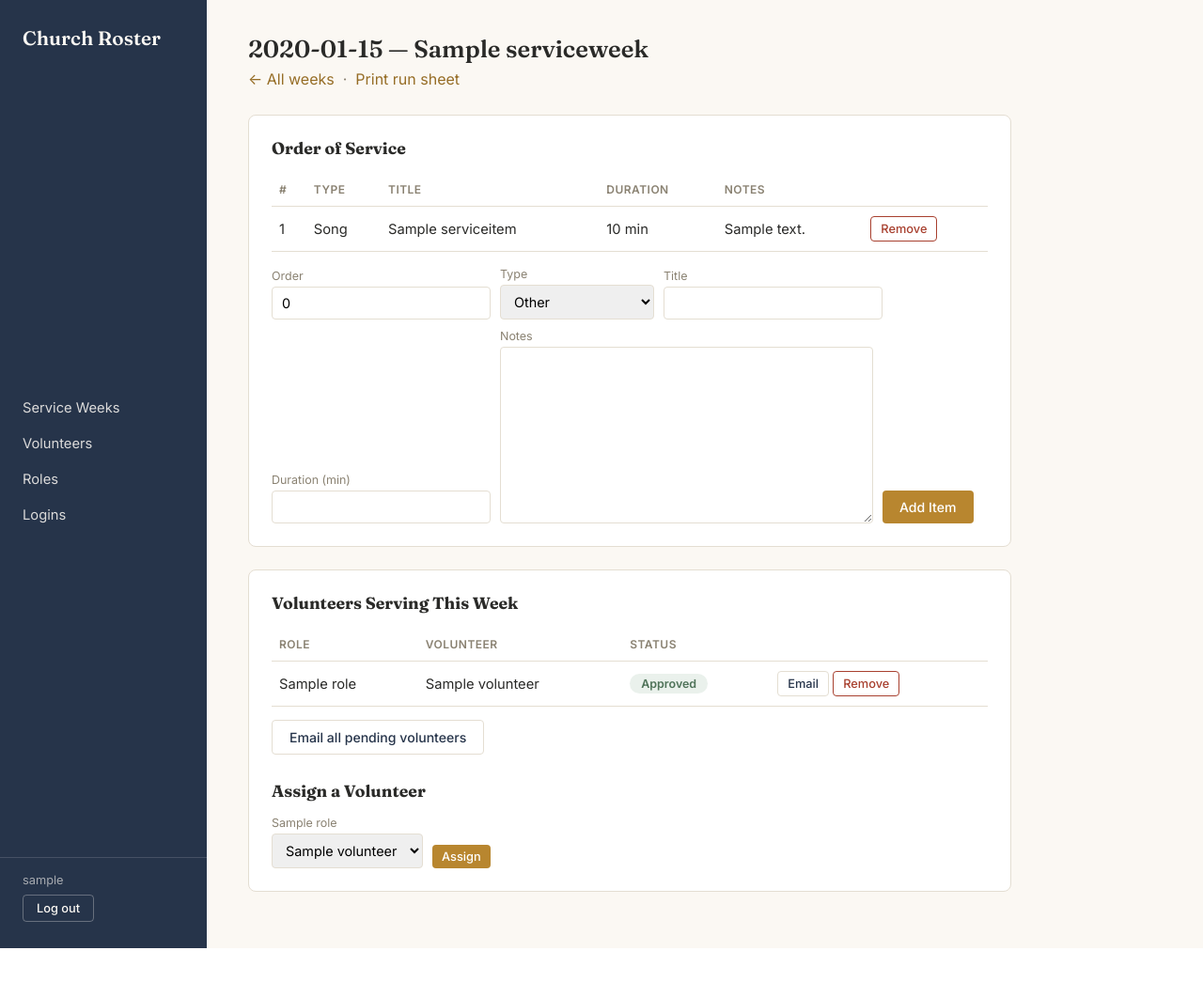
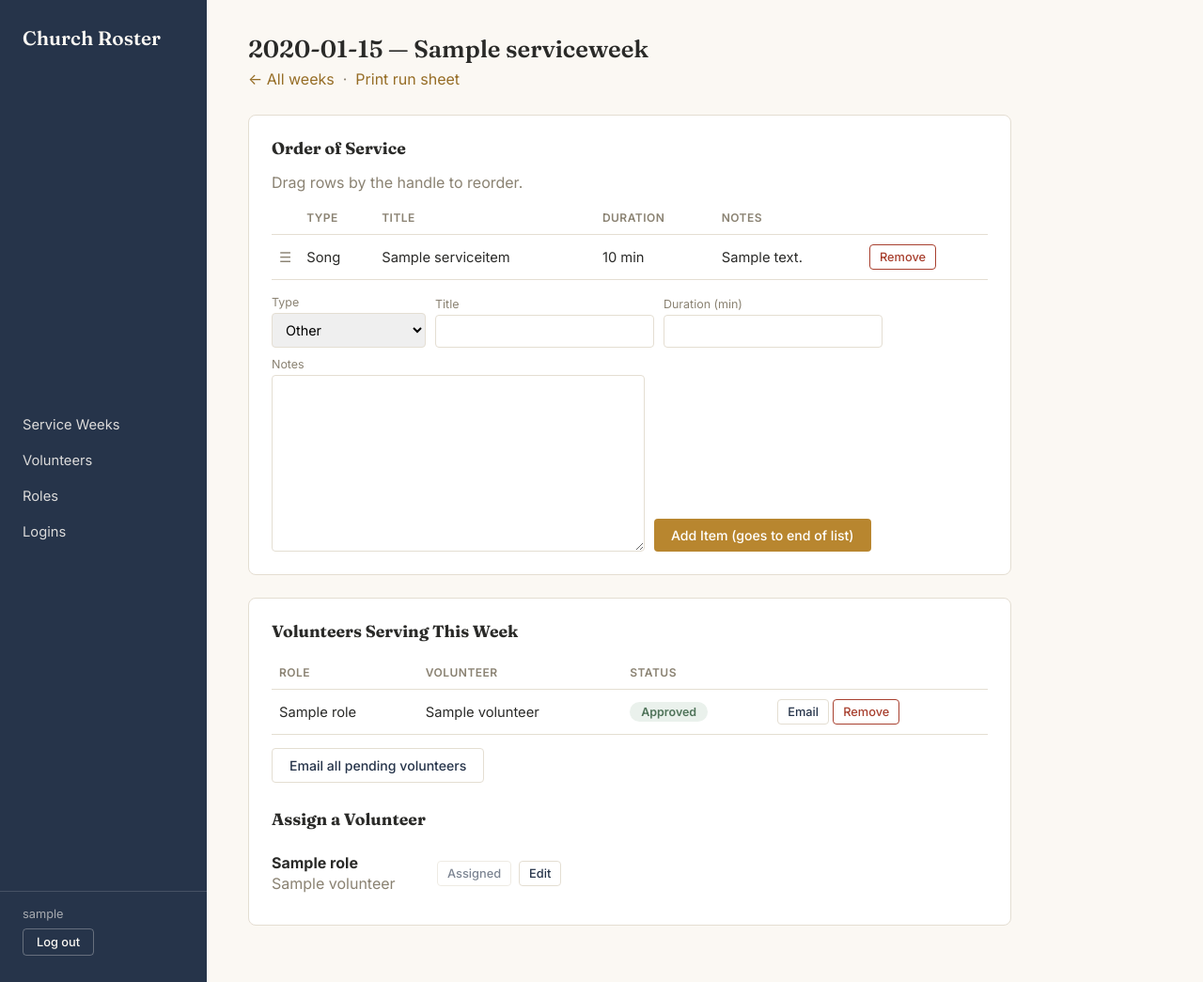
Before and after one commit to cambridgebaptistchurchnz-arch/Planning-Webapp, a Django app: page /dashboard/week/1/ in a window 1280 px wide. Shown: the whole page at 94% size. Before the commit the page ends 1009 px from the top, so only its background shows below. Run offline with Django 5.2, Linux system fonts and the light colour scheme; a user stored in the database is signed in; tables that the repository leaves empty hold one stand-in row (values such as "Sample post").

Commit message:
Update weekly schedule screen

```diff
--- a/scheduling/forms.py
+++ b/scheduling/forms.py
@@ -18,7 +18,7 @@ class ServiceWeekForm(forms.ModelForm):
 class ServiceItemForm(forms.ModelForm):
     class Meta:
         model = ServiceItem
-        fields = ["order", "item_type", "title", "duration_minutes", "notes"]
+        fields = ["item_type", "title", "duration_minutes", "notes"]
 
 
 class AssignmentForm(forms.ModelForm):
--- a/scheduling/templates/scheduling/dashboard_base.html
+++ b/scheduling/templates/scheduling/dashboard_base.html
@@ -260,6 +260,56 @@
             font-size: 0.9rem;
             padding: 8px 0;
         }
+
+        /* ---------- Drag and drop (order of service) ---------- */
+
+        .drag-handle {
+            cursor: grab;
+            color: var(--text-quiet);
+            width: 24px;
+            text-align: center;
+        }
+
+        #order-of-service-list tr.sortable-ghost {
+            opacity: 0.4;
+            background: var(--paper);
+        }
+
+        /* ---------- Assign row (per-role assignment) ---------- */
+
+        .assign-row {
+            display: flex;
+            align-items: center;
+            gap: 16px;
+            flex-wrap: wrap;
+            padding: 10px 0;
+            border-bottom: 1px solid var(--line);
+        }
+
+        .assign-row:last-child {
+            border-bottom: none;
+        }
+
+        .assign-row-label {
+            min-width: 160px;
+            display: flex;
+            flex-direction: column;
+            gap: 2px;
+        }
+
+        .assign-row-actions {
+            display: flex;
+            gap: 8px;
+        }
+
+        .assign-row-actions button[disabled] {
+            opacity: 0.6;
+            cursor: default;
+        }
+
+        .assign-row-form {
+            margin-top: 0 !important;
+        }
     </style>
 </head>
 <body>
--- a/scheduling/templates/scheduling/service_week_detail.html
+++ b/scheduling/templates/scheduling/service_week_detail.html
@@ -10,11 +10,12 @@
 
 <div class="panel">
     <h3>Order of Service</h3>
+    <p class="page-subtitle" style="margin-bottom: 10px;">Drag rows by the handle to reorder.</p>
     {% if items %}
     <table>
         <thead>
             <tr>
-                <th>#</th>
+                <th></th>
                 <th>Type</th>
                 <th>Title</th>
                 <th>Duration</th>
@@ -22,10 +23,10 @@
                 <th></th>
             </tr>
         </thead>
-        <tbody>
+        <tbody id="order-of-service-list">
             {% for item in items %}
-            <tr>
-                <td>{{ item.order }}</td>
+            <tr data-item-id="{{ item.pk }}">
+                <td class="drag-handle" title="Drag to reorder">&#9776;</td>
                 <td>{{ item.get_item_type_display }}</td>
                 <td>{{ item.title }}</td>
                 <td>{% if item.duration_minutes %}{{ item.duration_minutes }} min{% endif %}</td>
@@ -47,10 +48,6 @@
     <form method="post" class="inline-form">
         {% csrf_token %}
         <div class="field">
-            <label for="{{ item_form.order.id_for_label }}">Order</label>
-            {{ item_form.order }}
-        </div>
-        <div class="field">
             <label for="{{ item_form.item_type.id_for_label }}">Type</label>
             {{ item_form.item_type }}
         </div>
@@ -66,7 +63,7 @@
             <label for="{{ item_form.notes.id_for_label }}">Notes</label>
             {{ item_form.notes }}
         </div>
-        <button type="submit" name="add_item" class="btn-primary">Add Item</button>
+        <button type="submit" name="add_item" class="btn-primary">Add Item (goes to end of list)</button>
     </form>
 </div>
 
@@ -112,29 +109,68 @@
 
     <h3 style="margin-top: 28px;">Assign a Volunteer</h3>
     {% if roles_with_eligible %}
-        {% for role, eligible in roles_with_eligible %}
-        <form method="post" class="inline-form">
-            {% csrf_token %}
-            <input type="hidden" name="role_id" value="{{ role.pk }}">
-            <div class="field">
-                <label>{{ role.name }}</label>
+        {% for role, eligible, assigned_for_role in roles_with_eligible %}
+        <div class="assign-row">
+            <div class="assign-row-label">
+                <strong>{{ role.name }}</strong>
+                {% if assigned_for_role %}
+                    <span class="page-subtitle" style="margin: 0;">
+                        {% for a in assigned_for_role %}{{ a.volunteer.name }}{% if not forloop.last %}, {% endif %}{% endfor %}
+                    </span>
+                {% endif %}
+            </div>
+
+            {% if assigned_for_role %}
+            <div class="assign-row-actions" id="assigned-state-{{ role.pk }}">
+                <button type="button" class="btn-secondary btn-small" disabled>Assigned</button>
+                <button type="button" class="btn-secondary btn-small" onclick="document.getElementById('assign-form-{{ role.pk }}').style.display='flex'; document.getElementById('assigned-state-{{ role.pk }}').style.display='none';">Edit</button>
+            </div>
+            {% endif %}
+
+            <form method="post" class="inline-form assign-row-form" id="assign-form-{{ role.pk }}" style="{% if assigned_for_role %}display:none;{% endif %} margin-top: 0;">
+                {% csrf_token %}
+                <input type="hidden" name="role_id" value="{{ role.pk }}">
                 {% if eligible %}
                 <select name="volunteer_id">
                     {% for v in eligible %}
                     <option value="{{ v.pk }}">{{ v.name }}</option>
                     {% endfor %}
                 </select>
+                <button type="submit" name="assign_volunteer" class="btn-primary btn-small">Assign</button>
                 {% else %}
                 <span class="empty">No eligible volunteers set up yet</span>
                 {% endif %}
-            </div>
-            {% if eligible %}
-            <button type="submit" name="assign_volunteer" class="btn-primary btn-small">Assign</button>
-            {% endif %}
-        </form>
+            </form>
+        </div>
         {% endfor %}
     {% else %}
         <p class="empty">No roles set up yet — add some on the Roles page first.</p>
     {% endif %}
 </div>
+
+<script src="https://cdnjs.cloudflare.com/ajax/libs/Sortable/1.15.2/Sortable.min.js"></script>
+<script>
+    var listEl = document.getElementById('order-of-service-list');
+    if (listEl) {
+        Sortable.create(listEl, {
+            handle: '.drag-handle',
+            animation: 150,
+            onEnd: function () {
+                var ids = Array.prototype.map.call(
+                    listEl.querySelectorAll('tr'),
+                    function (row) { return row.getAttribute('data-item-id'); }
+                );
+                var csrfToken = document.querySelector('input[name=csrfmiddlewaretoken]').value;
+                fetch("{% url 'reorder_service_items' week.pk %}", {
+                    method: 'POST',
+                    headers: {
+                        'Content-Type': 'application/json',
+                        'X-CSRFToken': csrfToken
+                    },
+                    body: JSON.stringify({order: ids})
+                });
+            }
+        });
+    }
+</script>
 {% endblock %}
--- a/scheduling/urls.py
+++ b/scheduling/urls.py
@@ -7,6 +7,7 @@ urlpatterns = [
     path("respond/<uuid:token>/", views.respond_to_assignment, name="respond_to_assignment"),
     path("dashboard/", views.dashboard, name="dashboard"),
     path("dashboard/week/<int:pk>/", views.service_week_detail, name="service_week_detail"),
+    path("dashboard/week/<int:pk>/reorder-items/", views.reorder_service_items, name="reorder_service_items"),
     path("dashboard/week/<int:pk>/item/<int:item_id>/delete/", views.delete_service_item, name="delete_service_item"),
     path(
         "dashboard/week/<int:pk>/assignment/<int:assignment_id>/delete/",
@@ -31,5 +32,5 @@ urlpatterns = [
     path("users/new/", views.user_edit, name="user_add"),
     path("users/<int:pk>/edit/", views.user_edit, name="user_edit"),
     path("users/<int:pk>/delete/", views.user_delete, name="user_delete"),
-    path("logout/", LogoutView.as_view(next_page="/admin/login/?next=/dashboard/"),name="logout"),
+    path("logout/", LogoutView.as_view(next_page="/admin/login/?next=/dashboard/"), name="logout"),
 ]
--- a/scheduling/views.py
+++ b/scheduling/views.py
@@ -1,10 +1,11 @@
 from django.contrib import messages
 from django.contrib.admin.views.decorators import staff_member_required
 from django.contrib.auth import get_user_model
-from django.http import HttpResponseForbidden
+from django.http import HttpResponseForbidden, JsonResponse
 from django.shortcuts import get_object_or_404, redirect, render
 from django.urls import reverse
 from django.utils import timezone
+import json
 import requests
 
 from .emailing import send_assignment_email
@@ -54,6 +55,7 @@ def service_week_detail(request, pk):
             if item_form.is_valid():
                 item = item_form.save(commit=False)
                 item.service_week = week
+                item.order = week.order_of_service.count()
                 item.save()
                 messages.success(request, f"Added {item.title} to the order of service.")
             return redirect("service_week_detail", pk=pk)
@@ -75,10 +77,11 @@ def service_week_detail(request, pk):
 
     item_form = ServiceItemForm()
 
-    roles_with_eligible = [
-        (role, role.volunteers.filter(active=True).order_by("name"))
-        for role in Role.objects.all().order_by("name")
-    ]
+    roles_with_eligible = []
+    for role in Role.objects.all().order_by("name"):
+        eligible = role.volunteers.filter(active=True).order_by("name")
+        assigned_for_role = [a for a in assignments if a.role_id == role.id]
+        roles_with_eligible.append((role, eligible, assigned_for_role))
 
     return render(
         request,
@@ -91,6 +94,29 @@ def service_week_detail(request, pk):
             "roles_with_eligible": roles_with_eligible,
         },
     )
+
+
+@staff_member_required
+def reorder_service_items(request, pk):
+    if request.method != "POST":
+        return JsonResponse({"error": "POST required"}, status=405)
+
+    week = get_object_or_404(ServiceWeek, pk=pk)
+
+    try:
+        data = json.loads(request.body)
+        item_ids = data.get("order", [])
+    except (ValueError, TypeError):
+        return JsonResponse({"error": "Invalid payload"}, status=400)
+
+    items_by_id = {item.id: item for item in week.order_of_service.all()}
+    for index, item_id in enumerate(item_ids):
+        item = items_by_id.get(int(item_id))
+        if item:
+            item.order = index
+            item.save(update_fields=["order"])
+
+    return JsonResponse({"status": "ok"})
 
 
 @staff_member_required
```
